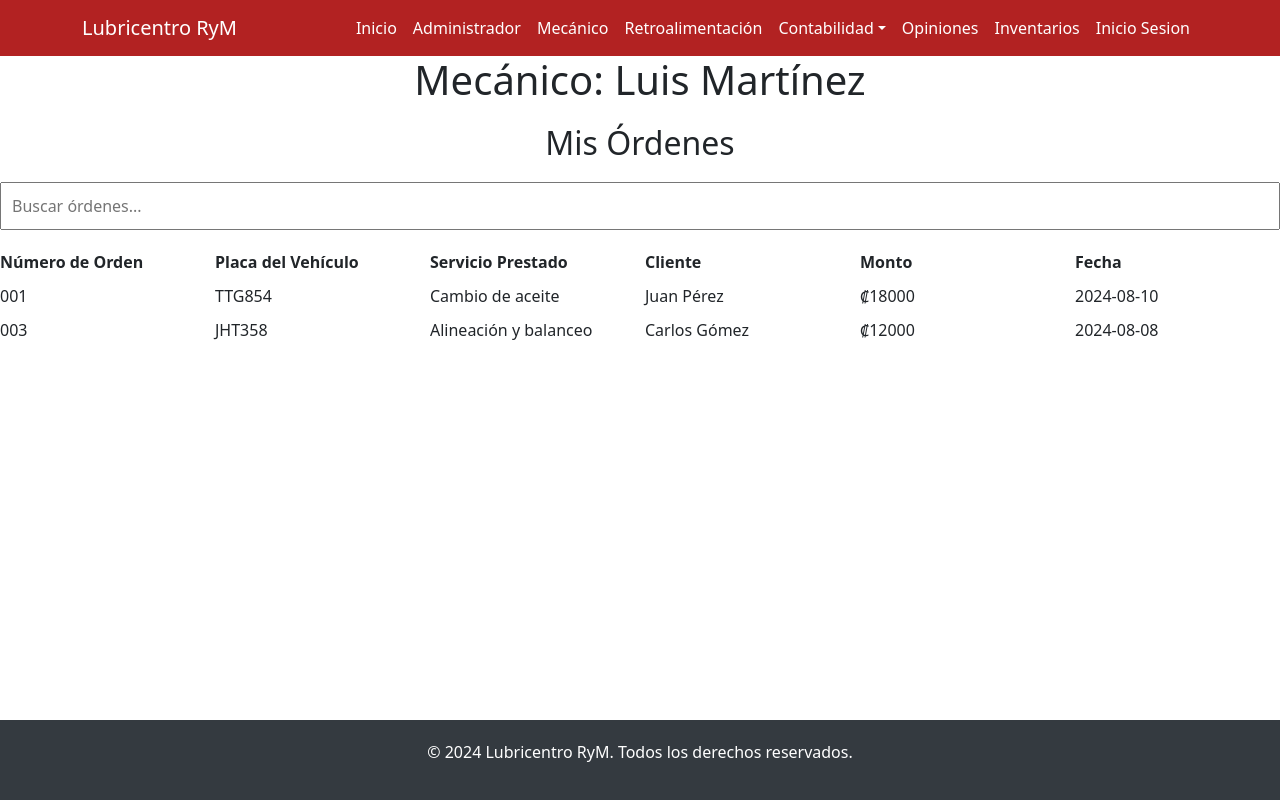
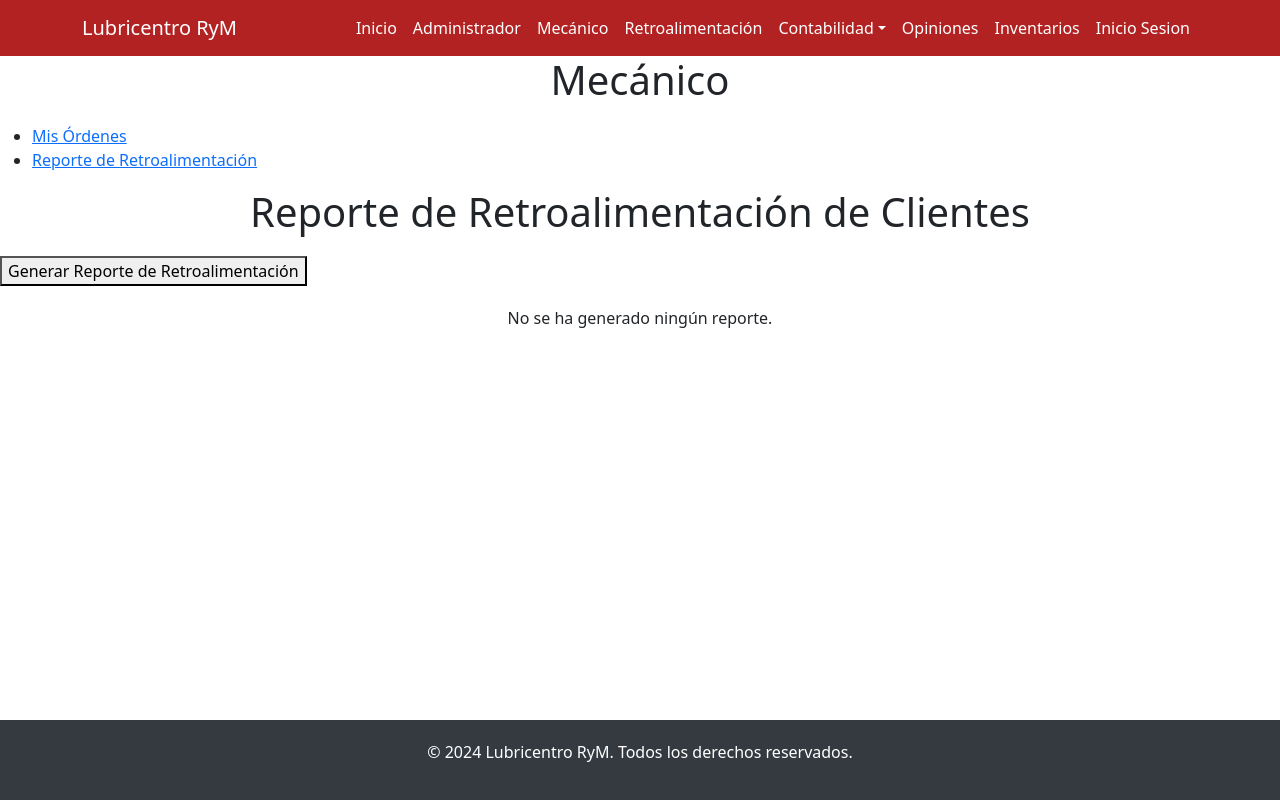
Before and after one commit to bacosta30762/ProyectoFinalFidelitas, a React (Create React App) app in the folder web-page-lubricentro/: page /mechanic/reportes in a window 1280 px wide. Built offline with nearby package versions, Linux system fonts and the light colour scheme; what @react-pdf/renderer would draw is missing.

Commit message:
Modulo mecanico
Reportes de retroalimentacion

```diff
--- a/web-page-lubricentro/src/components/admin/AdminReportModule.jsx
+++ b/web-page-lubricentro/src/components/admin/AdminReportModule.jsx
@@ -6,7 +6,7 @@ const AdminReportModule = () => {
     {
       id: 1,
       numeroOrden: "001",
-      placaVehiculo: "ABC-123",
+      placaVehiculo: "WTH459",
       servicio: "Cambio de aceite",
       cliente: "Juan Pérez",
       mecanico: "Luis Martínez",
@@ -15,7 +15,7 @@ const AdminReportModule = () => {
     {
       id: 2,
       numeroOrden: "002",
-      placaVehiculo: "XYZ-789",
+      placaVehiculo: "HHT848",
       servicio: "Revisión de frenos",
       cliente: "María López",
       mecanico: "Carlos Ruiz",
@@ -24,7 +24,7 @@ const AdminReportModule = () => {
     {
       id: 3,
       numeroOrden: "003",
-      placaVehiculo: "DEF-456",
+      placaVehiculo: "KYT972",
       servicio: "Alineación y balanceo",
       cliente: "Carlos Gómez",
       mecanico: "Fernando Torres",
@@ -33,7 +33,7 @@ const AdminReportModule = () => {
     {
       id: 4,
       numeroOrden: "004",
-      placaVehiculo: "GHI-321",
+      placaVehiculo: "KHV875",
       servicio: "Cambio de batería",
       cliente: "Ana Fernández",
       mecanico: "Miguel Hernández",
--- /dev/null
+++ b/web-page-lubricentro/src/components/mecanico/MechanicFeedbackReportModule.jsx
@@ -0,0 +1,105 @@
+import React, { useState } from "react";
+
+const MechanicFeedbackReportModule = () => {
+  // Estado para manejar las valoraciones generadas
+  const [feedbackList, setFeedbackList] = useState([]);
+
+  // Función para generar una lista fake de valoraciones
+  const generateFeedbackReport = () => {
+    const fakeFeedback = [
+      {
+        id: 1,
+        cliente: "Juan Pérez",
+        valoracion: 5,
+        comentario: "Excelente servicio, muy profesional.",
+      },
+      {
+        id: 2,
+        cliente: "María López",
+        valoracion: 4,
+        comentario: "Buen trabajo, pero la entrega fue un poco tardía.",
+      },
+      {
+        id: 3,
+        cliente: "Carlos Gómez",
+        valoracion: 3,
+        comentario: "Servicio aceptable, pero esperaba más detalles.",
+      },
+      {
+        id: 4,
+        cliente: "Ana Fernández",
+        valoracion: 5,
+        comentario: "Trabajo impecable, volveré sin dudarlo.",
+      },
+      {
+        id: 5,
+        cliente: "Miguel Hernández",
+        valoracion: 2,
+        comentario: "El trabajo fue realizado, pero con algunos problemas.",
+      },
+    ];
+
+    setFeedbackList(fakeFeedback);
+  };
+
+  // Función para renderizar estrellas según la valoración
+  const renderStars = (valoracion) => {
+    const stars = [];
+    for (let i = 1; i <= 5; i++) {
+      stars.push(
+        <span key={i} style={{ color: i <= valoracion ? "gold" : "lightgray" }}>
+          &#9733;
+        </span>
+      );
+    }
+    return stars;
+  };
+
+  return (
+    <div>
+      <h1>Reporte de Retroalimentación de Clientes</h1>
+      <div style={{ marginBottom: "20px" }}>
+        <button onClick={generateFeedbackReport}>
+          Generar Reporte de Retroalimentación
+        </button>
+      </div>
+      {feedbackList.length > 0 ? (
+        <div
+          style={{
+            display: "grid",
+            gridTemplateColumns: "repeat(4, 1fr)",
+            gap: "10px",
+          }}
+        >
+          <div>
+            <strong>ID</strong>
+          </div>
+          <div>
+            <strong>Cliente</strong>
+          </div>
+          <div>
+            <strong>Valoración</strong>
+          </div>
+          <div>
+            <strong>Comentario</strong>
+          </div>
+
+          {feedbackList.map((feedback) => (
+            <React.Fragment key={feedback.id}>
+              <div>{feedback.id}</div>
+              <div>{feedback.cliente}</div>
+              <div>{renderStars(feedback.valoracion)}</div>
+              <div>{feedback.comentario}</div>
+            </React.Fragment>
+          ))}
+        </div>
+      ) : (
+        <div style={{ textAlign: "center" }}>
+          No se ha generado ningún reporte.
+        </div>
+      )}
+    </div>
+  );
+};
+
+export default MechanicFeedbackReportModule;
--- a/web-page-lubricentro/src/pages/MechanicPage.jsx
+++ b/web-page-lubricentro/src/pages/MechanicPage.jsx
@@ -1,10 +1,26 @@
 import React from "react";
+import { Route, Routes, Link } from "react-router-dom";
 import MechanicOrdenList from "../components/mecanico/MechanicOrdenList";
+import MechanicFeedbackReportModule from "../components/mecanico/MechanicFeedbackReportModule";
 
 const MechanicPage = () => {
   return (
     <div>
-      <MechanicOrdenList />
+      <h1>Mecánico</h1>
+      <nav>
+        <ul>
+          <li>
+            <Link to="/mechanic/ordenes">Mis Órdenes</Link>
+          </li>
+          <li>
+            <Link to="/mechanic/reportes">Reporte de Retroalimentación</Link>
+          </li>
+        </ul>
+      </nav>
+      <Routes>
+        <Route path="ordenes" element={<MechanicOrdenList />} />
+        <Route path="reportes" element={<MechanicFeedbackReportModule />} />
+      </Routes>
     </div>
   );
 };
```
